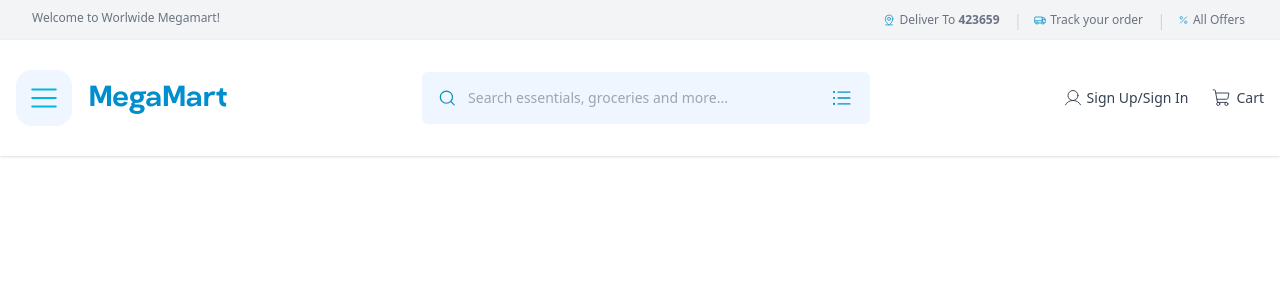
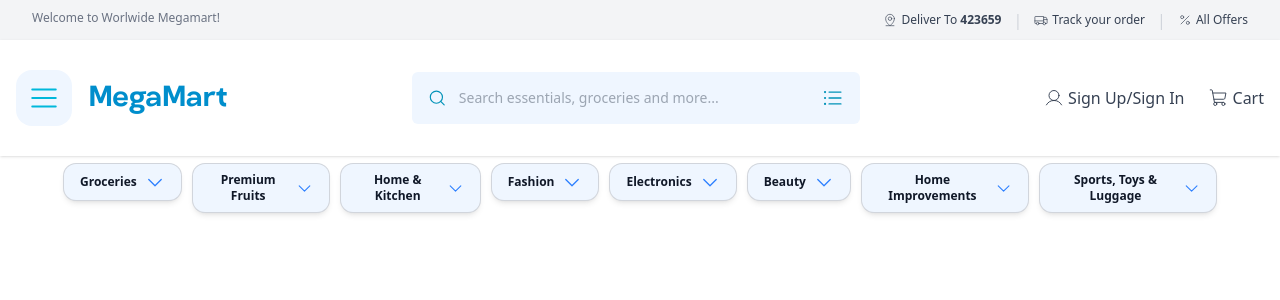
Before and after one commit to Gisell0511/EntregaEcommerce, a React (Vite) app: page / in a window 1280 px wide. Shown: the top 300 px of the page. Built offline with nearby package versions, Linux system fonts and the light colour scheme.

Commit message:
SOLUCIONAR GIT PROBLEM

```diff
--- a/src/App.jsx
+++ b/src/App.jsx
@@ -1,5 +1,6 @@
-import TopBar from "./components/molecules/Topbar"
+import TopBar from "./components/molecules/TopBar.jsx"
 import Header from "./components/organisms/Header"
+import MenuNavs from "./components/organisms/MenuNavs"
 
 function App() {
 
@@ -7,6 +8,7 @@ function App() {
     <>
       <TopBar></TopBar>
       <Header></Header>
+      <MenuNavs></MenuNavs>
     </>
   )
 }
--- /dev/null
+++ b/src/components/atoms/ClickableLink.jsx
@@ -0,0 +1,15 @@
+import React from "react";
+
+function ClickableLink({ icon: Icon, text, highlight, onClick, iconSize = 20, fontSize = "text-sm" }) {
+  return (
+    <button
+      onClick={onClick}
+      className={`flex items-center gap-1 text-gray-700 hover:text-cyan-600 transition-colors font-medium ${fontSize}`}
+    >
+      <Icon size={iconSize} weight="light" />
+      <span className="hidden sm:inline">{text} <strong>{highlight}</strong></span>
+    </button>
+  );
+}
+
+export default ClickableLink;
--- /dev/null
+++ b/src/components/molecules/ButtonDropdown.jsx
@@ -0,0 +1,34 @@
+import React, { useState } from "react";
+import { CaretDown } from "phosphor-react";
+
+function ButtonDropdown({ label, options }) {
+  const [open, setOpen] = useState(false);
+
+  return (
+    <div className="relative inline-block text-left">
+      <button
+        onClick={() => setOpen(!open)}
+        className="flex items-center justify-between gap-2 rounded-xl bg-blue-50 px-4 py-2 text-xs font-semibold text-gray-900 shadow-md ring-1 ring-gray-300 hover:bg-gray-50 focus:outline-none active:outline-none"
+      >
+        {label}
+        <CaretDown size={20} className="text-blue-500" />
+      </button>
+
+      {open && (
+        <div className="absolute right-0 mt-2 w-56 bg-white rounded-lg shadow-lg ring-1 ring-black/5">
+          {options.map((option, index) => (
+            <button
+              key={index}
+              onClick={option.action}
+              className="block w-full px-4 py-2 text-sm text-gray-700 hover:bg-gray-100 focus:outline-none active:outline-none whitespace-nowrap"
+            >
+              {option.label}
+            </button>
+          ))}
+        </div>
+      )}
+    </div>
+  );
+}
+
+export default ButtonDropdown;
--- a/src/components/molecules/TopBar.jsx
+++ b/src/components/molecules/TopBar.jsx
@@ -2,21 +2,21 @@ import React from "react";
 import TextGray from "../atoms/TextGray";
 import TopOptions from "../atoms/TopOptions";
 import { MapPinLine, Truck, Percent} from "phosphor-react";
+import ClickableLink from "../atoms/ClickableLink";
 
 function TopBar() {
 
     return(
         <div className=" flex justify-between gap-3 px-8 py-2  bg-gray-100">
             <TextGray></TextGray>
+
             <div className="flex gap-3">
-                <TopOptions icon={MapPinLine} text={"Deliver To "} address={"423659"}></TopOptions>
+                <ClickableLink icon={MapPinLine} text={"Deliver To "} iconSize={14} fontSize="text-xs" highlight={"423659"} onClick={() => console.log("Clicked Deliver To")}></ClickableLink>
                 <span className="text-gray-300 font-light">|</span>
-                <TopOptions icon={Truck} text={"Track your order"}></TopOptions>
+                <ClickableLink icon={Truck} text={"Track your order"} iconSize={14} fontSize="text-xs" onClick={() => console.log("Track")}></ClickableLink>
                 <span className="text-gray-300 font-light">|</span>
-                <TopOptions icon={Percent} text={"All Offers"}></TopOptions>
+                <ClickableLink icon={Percent} text={"All Offers"} iconSize={14} fontSize="text-xs" onClick={() => console.log("Offers")}></ClickableLink>
             </div>
-
-
         </div>
     )
 
--- a/src/components/organisms/Header.jsx
+++ b/src/components/organisms/Header.jsx
@@ -2,7 +2,8 @@ import React from "react";
 import TextGeneral from "../atoms/TextGeneral";
 import ListButtom from "../atoms/ListButtom";
 import SearchBar from "../molecules/SearchBar";
-import { User, ShoppingCart } from "phosphor-react"; // Importamos los íconos
+import { User, ShoppingCart } from "phosphor-react";
+import ClickableLink from "../atoms/ClickableLink";
 
 function Header() {
   return (
@@ -17,15 +18,8 @@ function Header() {
       </div>
 
       <div className="flex items-center gap-6">
-        <button className="flex items-center gap-1 text-gray-700 hover:text-cyan-600 transition-colors">
-          <User  size={20} weight="light"  />
-          <span className="text-sm hidden sm:inline">Sign Up/Sign In</span>
-        </button>
-
-        <button className="flex items-center gap-1 text-gray-700 hover:text-cyan-600 transition-colors">
-          <ShoppingCart size={20} weight="light" />
-          <span className="text-sm hidden sm:inline">Cart</span>
-        </button>
+        <ClickableLink icon={User} text={"Sign Up/Sign In"} fontSize="text-md" onClick={() => console.log("Clicked Sing Up")}></ClickableLink>
+        <ClickableLink icon={ShoppingCart} text={"Cart"} fontSize="text-md" onClick={() => console.log("Clicked on cart")}></ClickableLink>
       </div>
     </div>
   );
--- /dev/null
+++ b/src/components/organisms/MenuNavs.jsx
@@ -0,0 +1,82 @@
+import ButtonDropdown from "../molecules/ButtonDropdown";
+//Hola
+function MenuNavs(){
+    return (
+        <div className="flex px-16 py-2 gap-3">
+            <ButtonDropdown
+                label="Groceries"
+                options={[
+                    { label: "Account settings", action: () => console.log("Clicked Account") },
+                    { label: "Support", action: () => console.log("Clicked Support") },
+                    { label: "License", action: () => console.log("Clicked License") },
+                    { label: "Sign out", action: () => console.log("Clicked Sign Out") }
+                ]}
+                />
+            <ButtonDropdown
+                label="Premium Fruits"
+                options={[
+                    { label: "Account settings", action: () => console.log("Clicked Account") },
+                    { label: "Support", action: () => console.log("Clicked Support") },
+                    { label: "License", action: () => console.log("Clicked License") },
+                    { label: "Sign out", action: () => console.log("Clicked Sign Out") }
+                ]}
+                />
+            <ButtonDropdown
+                label="Home & Kitchen"
+                options={[
+                    { label: "Account settings", action: () => console.log("Clicked Account") },
+                    { label: "Support", action: () => console.log("Clicked Support") },
+                    { label: "License", action: () => console.log("Clicked License") },
+                    { label: "Sign out", action: () => console.log("Clicked Sign Out") }
+                ]}
+                />
+            <ButtonDropdown
+                label="Fashion"
+                options={[
+                    { label: "Account settings", action: () => console.log("Clicked Account") },
+                    { label: "Support", action: () => console.log("Clicked Support") },
+                    { label: "License", action: () => console.log("Clicked License") },
+                    { label: "Sign out", action: () => console.log("Clicked Sign Out") }
+                ]}
+                />
+            <ButtonDropdown
+                label="Electronics"
+                options={[
+                    { label: "Account settings", action: () => console.log("Clicked Account") },
+                    { label: "Support", action: () => console.log("Clicked Support") },
+                    { label: "License", action: () => console.log("Clicked License") },
+                    { label: "Sign out", action: () => console.log("Clicked Sign Out") }
+                ]}
+                />
+            <ButtonDropdown
+                label="Beauty"
+                options={[
+                    { label: "Account settings", action: () => console.log("Clicked Account") },
+                    { label: "Support", action: () => console.log("Clicked Support") },
+                    { label: "License", action: () => console.log("Clicked License") },
+                    { label: "Sign out", action: () => console.log("Clicked Sign Out") }
+                ]}
+                />
+            <ButtonDropdown
+                label="Home Improvements"
+                options={[
+                    { label: "Account settings", action: () => console.log("Clicked Account") },
+                    { label: "Support", action: () => console.log("Clicked Support") },
+                    { label: "License", action: () => console.log("Clicked License") },
+                    { label: "Sign out", action: () => console.log("Clicked Sign Out") }
+                ]}
+                />
+            <ButtonDropdown
+                label="Sports, Toys & Luggage"
+                options={[
+                    { label: "Account settings", action: () => console.log("Clicked Account") },
+                    { label: "Support", action: () => console.log("Clicked Support") },
+                    { label: "License", action: () => console.log("Clicked License") },
+                    { label: "Sign out", action: () => console.log("Clicked Sign Out") }
+                ]}
+                />
+        </div>
+    )
+}
+
+export default MenuNavs;
```
